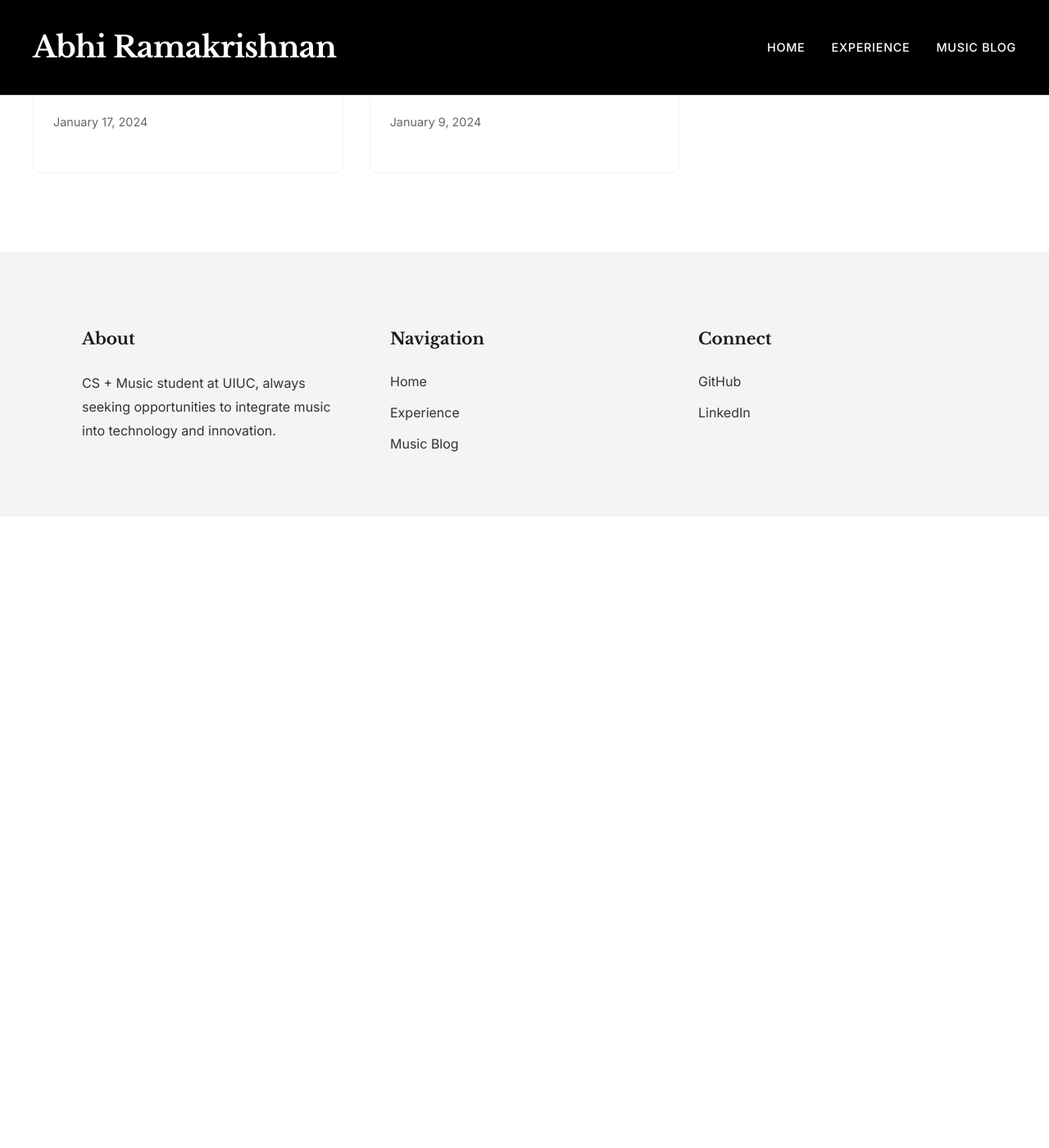
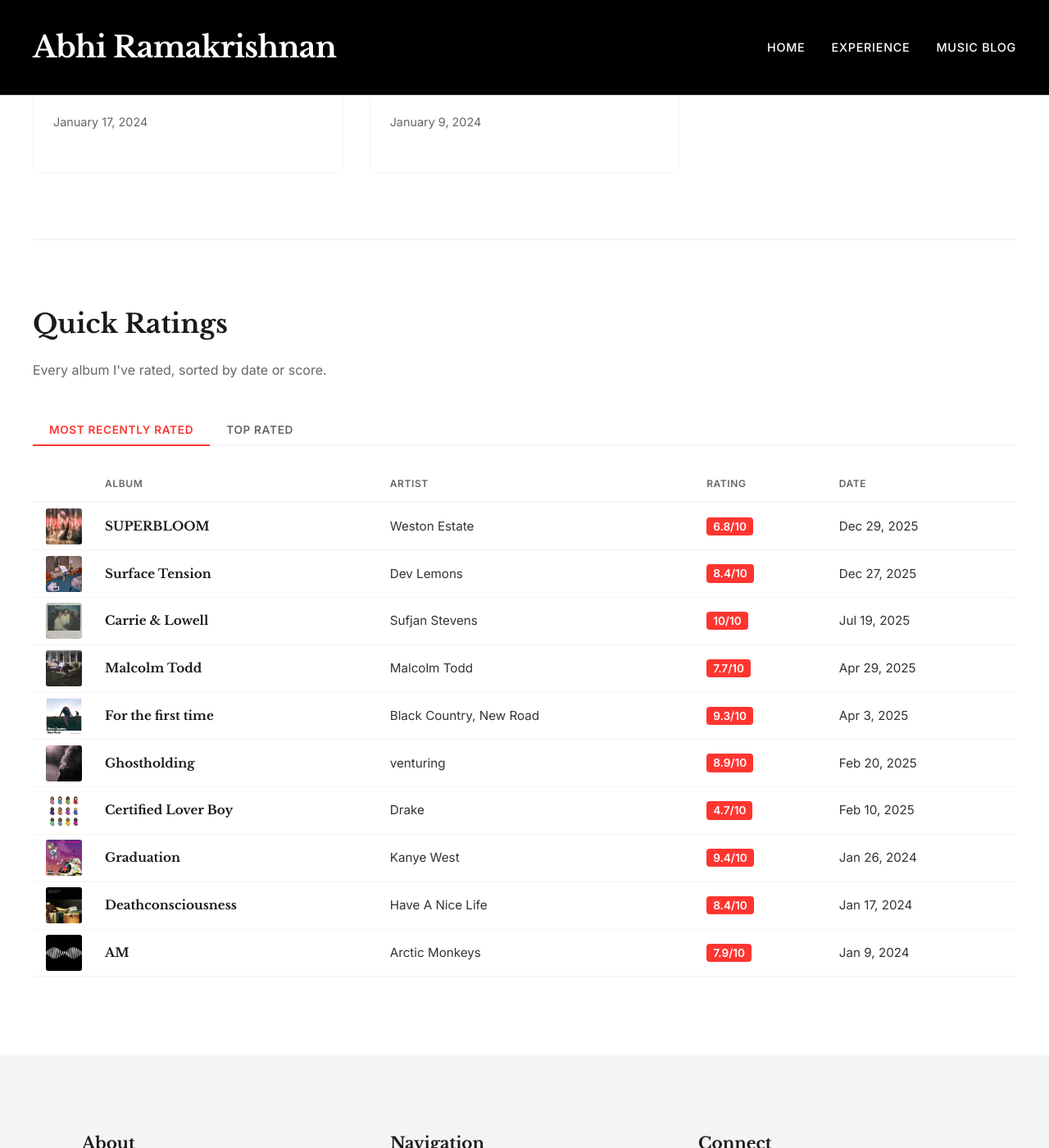
Before and after one commit to abhishekramakri/abhishekramakri.github.io, a Jekyll site: the page built from music-blog.markdown, in a window 1280 px wide and 1400 px high, scrolled down 2930 px. Shown: the whole window at 82% size. Built offline with Jekyll 4.4.1, drawn with Linux system fonts in a browser that asks for light colours; before the commit the page ends 3560 px from its top, so only the background shows below that.

Commit message:
Add Quick Ratings section to Music Blog
Adds a toggleable ratings table to the music blog page with two views:
most recently rated (by date) and top rated (by score). Ratings are
driven by a new _data/ratings.yml file. Also adds logger gem for Ruby 4
compatibility.

```diff
--- a/Gemfile
+++ b/Gemfile
@@ -34,3 +34,4 @@
 
 gem "csv"
 gem "base64"
+gem "logger"
--- /dev/null
+++ b/_data/ratings.yml
@@ -0,0 +1,69 @@
+# Album ratings — no full review needed.
+# Fields:
+#   title:  Album name
+#   artist: Artist name
+#   rating: Number out of 10 (e.g. 8.5)
+#   date:   YYYY-MM-DD format (used for sorting)
+#   cover:  Path to cover image, e.g. /Blog/AlbumCovers/Artist-Album.jpg
+
+# Note: Playboi Carti - MUSIC is excluded here because its rating is non-numeric ("Meh").
+
+- title: "SUPERBLOOM"
+  artist: "Weston Estate"
+  rating: 6.8
+  date: "2025-12-29"
+  cover: "/Blog/AlbumCovers/WestonEstate-SUPERBLOOM.jpg"
+
+- title: "Surface Tension"
+  artist: "Dev Lemons"
+  rating: 8.4
+  date: "2025-12-27"
+  cover: "/Blog/AlbumCovers/DevLemons-SurfaceTension.jpg"
+
+- title: "Carrie & Lowell"
+  artist: "Sufjan Stevens"
+  rating: 10
+  date: "2025-07-19"
+  cover: "/Blog/AlbumCovers/SufjanStevens-CarrieAndLowell.webp"
+
+- title: "Malcolm Todd"
+  artist: "Malcolm Todd"
+  rating: 7.7
+  date: "2025-04-29"
+  cover: "/Blog/AlbumCovers/MalcolmTodd-SelfTitled.jpeg"
+
+- title: "For the first time"
+  artist: "Black Country, New Road"
+  rating: 9.3
+  date: "2025-04-03"
+  cover: "/Blog/AlbumCovers/BCNR-ForTheFirstTime.webp"
+
+- title: "Ghostholding"
+  artist: "venturing"
+  rating: 8.9
+  date: "2025-02-20"
+  cover: "/Blog/AlbumCovers/Venturing-Ghostholding.jpg"
+
+- title: "Certified Lover Boy"
+  artist: "Drake"
+  rating: 4.7
+  date: "2025-02-10"
+  cover: "/Blog/AlbumCovers/Drake-CertifiedLoverBoy.jpg"
+
+- title: "Graduation"
+  artist: "Kanye West"
+  rating: 9.4
+  date: "2024-01-26"
+  cover: "/Blog/AlbumCovers/KanyeWest-Graduation.jpg"
+
+- title: "Deathconsciousness"
+  artist: "Have A Nice Life"
+  rating: 8.4
+  date: "2024-01-17"
+  cover: "/Blog/AlbumCovers/HaveANiceLife-Deathconsciousness.jpg"
+
+- title: "AM"
+  artist: "Arctic Monkeys"
+  rating: 7.9
+  date: "2024-01-09"
+  cover: "/Blog/AlbumCovers/ArcticMonkeys-AM.jpg"
--- a/assets/main.css
+++ b/assets/main.css
@@ -524,3 +524,131 @@
         font-size: 1.1rem;
     }
 }
+
+/* Quick Ratings Section */
+.ratings-section {
+    margin-top: 5rem;
+    padding-top: 3rem;
+    border-top: 2px solid var(--gray-light);
+}
+
+.ratings-section h2 {
+    font-family: var(--secondary-font);
+    font-size: 2rem;
+    margin-bottom: 0.5rem;
+}
+
+.ratings-description {
+    font-size: 1rem;
+    color: var(--gray-medium);
+    margin-bottom: 2.5rem;
+}
+
+.ratings-empty {
+    color: var(--gray-medium);
+    font-style: italic;
+}
+
+/* Ratings Toggle */
+.ratings-toggle {
+    display: flex;
+    gap: 0;
+    margin-bottom: 1.5rem;
+    border-bottom: 2px solid var(--gray-light);
+}
+
+.toggle-btn {
+    background: none;
+    border: none;
+    padding: 0.65rem 1.25rem;
+    font-family: var(--primary-font);
+    font-size: 0.85rem;
+    font-weight: 600;
+    text-transform: uppercase;
+    letter-spacing: 0.05em;
+    color: var(--gray-medium);
+    cursor: pointer;
+    border-bottom: 2px solid transparent;
+    margin-bottom: -2px;
+    transition: color 0.2s ease, border-color 0.2s ease;
+}
+
+.toggle-btn:hover {
+    color: var(--text-color);
+}
+
+.toggle-btn.active {
+    color: var(--accent);
+    border-bottom-color: var(--accent);
+}
+
+/* Ratings Table */
+.ratings-list {
+    overflow-x: auto;
+}
+
+.ratings-table {
+    width: 100%;
+    border-collapse: collapse;
+    font-size: 0.95rem;
+}
+
+.ratings-table thead th {
+    font-weight: 600;
+    text-transform: uppercase;
+    letter-spacing: 0.05em;
+    font-size: 0.75rem;
+    color: var(--gray-medium);
+    padding: 0.75rem 1rem;
+    border-bottom: 2px solid var(--gray-light);
+    text-align: left;
+}
+
+.ratings-table tbody tr {
+    border-bottom: 1px solid var(--gray-light);
+    transition: background-color 0.15s ease;
+}
+
+.ratings-table tbody tr:hover {
+    background-color: var(--gray-light);
+}
+
+.ratings-table tbody td {
+    padding: 0.85rem 1rem;
+    color: var(--gray-dark);
+}
+
+.table-cover {
+    width: 48px;
+    padding: 0.4rem 0.5rem 0.4rem 1rem !important;
+}
+
+.table-cover img {
+    width: 44px;
+    height: 44px;
+    object-fit: cover;
+    border-radius: 3px;
+    display: block;
+}
+
+.table-album {
+    font-family: var(--secondary-font);
+    font-weight: 700;
+    color: var(--text-color) !important;
+}
+
+.table-rating-badge {
+    background-color: var(--accent);
+    color: white;
+    padding: 0.2rem 0.5rem;
+    border-radius: 4px;
+    font-weight: 600;
+    font-size: 0.85rem;
+}
+
+@media (max-width: 768px) {
+    .table-cover,
+    .ratings-table thead th:first-child {
+        display: none;
+    }
+}
--- a/music-blog.markdown
+++ b/music-blog.markdown
@@ -161,3 +161,80 @@
         </a> -->
     </div>
 </section>
+
+<section class="ratings-section">
+    <h2>Quick Ratings</h2>
+    <p class="ratings-description">Every album I've rated, sorted by date or score.</p>
+
+    {% if site.data.ratings and site.data.ratings.size > 0 %}
+    {% assign ratings_by_date = site.data.ratings | sort: "date" | reverse %}
+    {% assign ratings_by_score = site.data.ratings | sort: "rating" | reverse %}
+
+    <div class="ratings-toggle">
+        <button class="toggle-btn active" onclick="showRatings('date', this)">Most Recently Rated</button>
+        <button class="toggle-btn" onclick="showRatings('rating', this)">Top Rated</button>
+    </div>
+
+    <div id="ratings-by-date" class="ratings-list">
+        <table class="ratings-table">
+            <thead>
+                <tr>
+                    <th></th>
+                    <th>Album</th>
+                    <th>Artist</th>
+                    <th>Rating</th>
+                    <th>Date</th>
+                </tr>
+            </thead>
+            <tbody>
+                {% for album in ratings_by_date %}
+                <tr>
+                    <td class="table-cover"><img src="{{ album.cover }}" alt="{{ album.title }}"></td>
+                    <td class="table-album">{{ album.title }}</td>
+                    <td class="table-artist">{{ album.artist }}</td>
+                    <td class="table-rating"><span class="table-rating-badge">{{ album.rating }}/10</span></td>
+                    <td class="table-date">{{ album.date | date: "%b %-d, %Y" }}</td>
+                </tr>
+                {% endfor %}
+            </tbody>
+        </table>
+    </div>
+
+    <div id="ratings-by-rating" class="ratings-list" style="display:none">
+        <table class="ratings-table">
+            <thead>
+                <tr>
+                    <th></th>
+                    <th>Album</th>
+                    <th>Artist</th>
+                    <th>Rating</th>
+                    <th>Date</th>
+                </tr>
+            </thead>
+            <tbody>
+                {% for album in ratings_by_score %}
+                <tr>
+                    <td class="table-cover"><img src="{{ album.cover }}" alt="{{ album.title }}"></td>
+                    <td class="table-album">{{ album.title }}</td>
+                    <td class="table-artist">{{ album.artist }}</td>
+                    <td class="table-rating"><span class="table-rating-badge">{{ album.rating }}/10</span></td>
+                    <td class="table-date">{{ album.date | date: "%b %-d, %Y" }}</td>
+                </tr>
+                {% endfor %}
+            </tbody>
+        </table>
+    </div>
+
+    <script>
+    function showRatings(type, btn) {
+        document.getElementById('ratings-by-date').style.display = type === 'date' ? 'block' : 'none';
+        document.getElementById('ratings-by-rating').style.display = type === 'rating' ? 'block' : 'none';
+        document.querySelectorAll('.toggle-btn').forEach(function(b) { b.classList.remove('active'); });
+        btn.classList.add('active');
+    }
+    </script>
+
+    {% else %}
+    <p class="ratings-empty">No ratings yet — check back soon!</p>
+    {% endif %}
+</section>
```
Also changed, not shown: Gemfile.lock.
